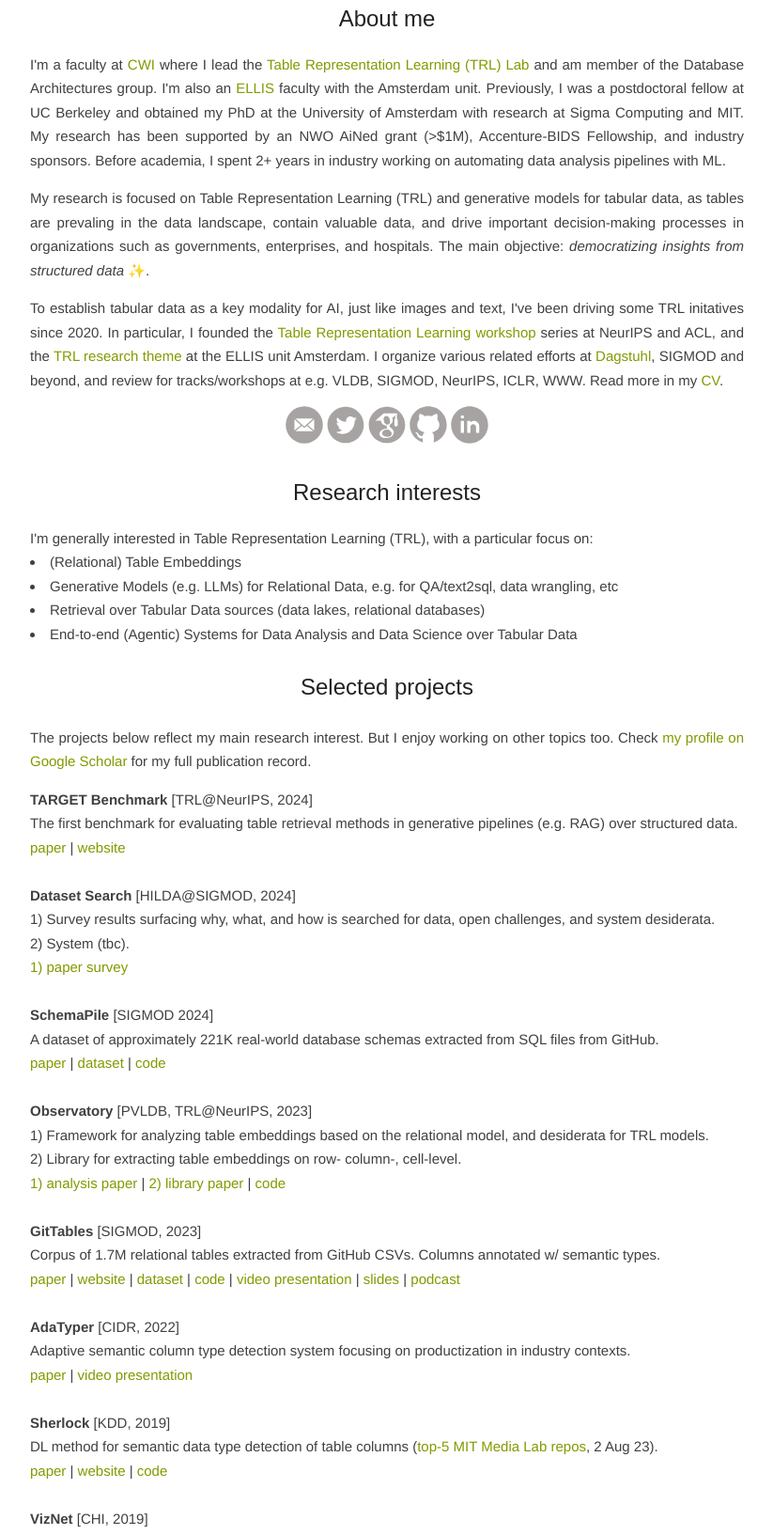
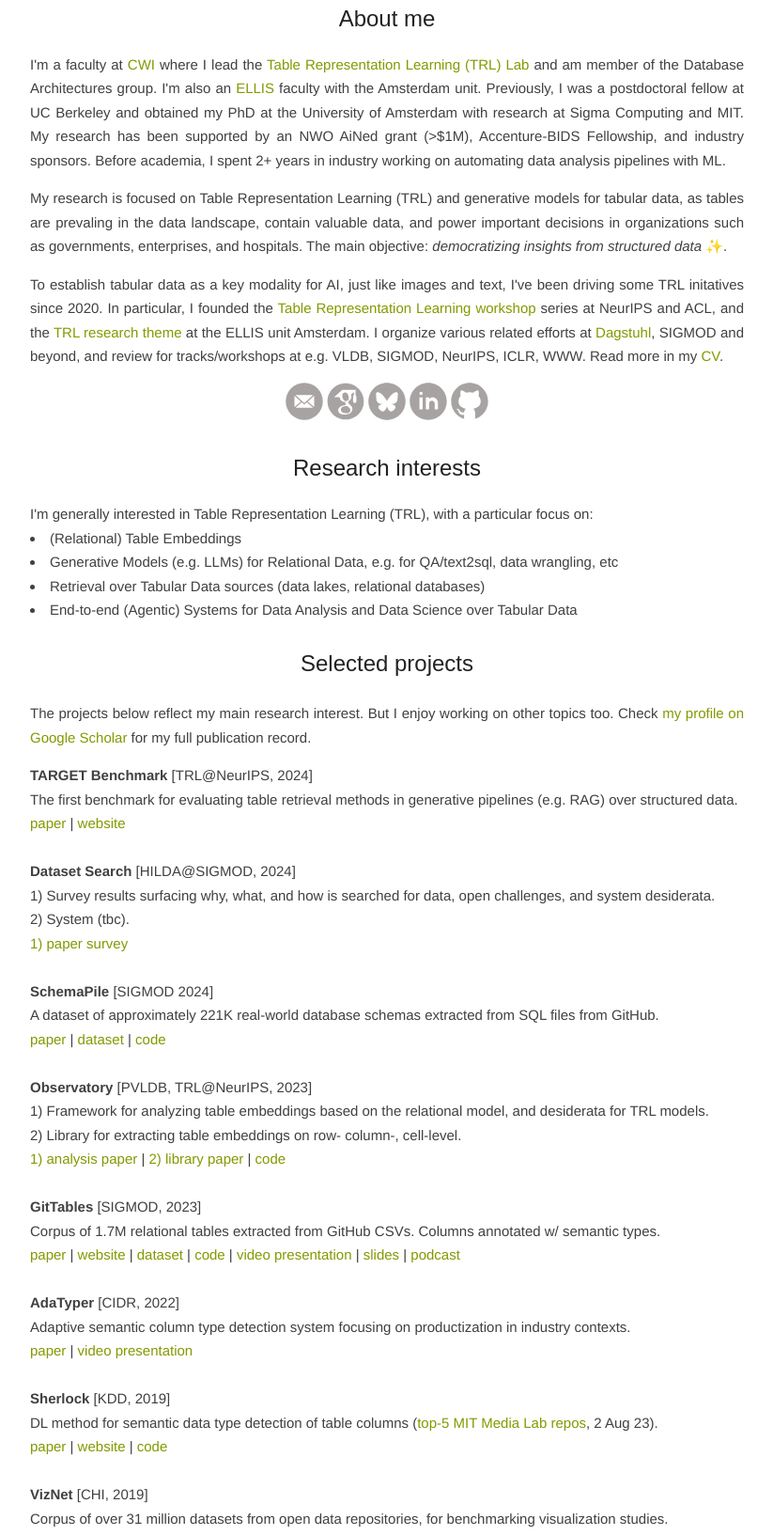
Before and after one commit to madelonhulsebos/madelonhulsebos.github.io, a Jekyll site: the page built from index.html, in a window 1280 px wide, cut to the strip 272-1905 px from the top of the page. Shown: the whole strip at 94% size, without its empty margins (228-1051 px from the left). Built offline with Jekyll 4.4.1, drawn with Linux system fonts in a browser that asks for light colours; the list of posts is cut into pages by our own code.

Commit message:
add bsky

```diff
--- a/_config.yml
+++ b/_config.yml
@@ -13,7 +13,7 @@ footer-links:
   email: madelon@berkeley.edu
   github: madelonhulsebos
   linkedin: madelonhulsebos
-  twitter: MadelonHulsebos
+  bluesky: madelonhulsebos.bsky.social
   googlescholar: 6IWQn2EAAAAJ
 
 # Used for Sitemap.xml and your RSS feed
--- a/_includes/svg-icons.html
+++ b/_includes/svg-icons.html
@@ -1,6 +1,6 @@
 
 {% if site.footer-links.email %}<a href="mailto:{{ site.footer-links.email }}" target="_blank"><i class="svg-icon email" target="_blank"></i></a>{% endif %}
-{% if site.footer-links.twitter %}<a href="https://www.twitter.com/{{ site.footer-links.twitter }}" target="_blank"><i class="svg-icon twitter"></i></a>{% endif %}
 {% if site.footer-links.googlescholar %}<a href="https://scholar.google.com/citations?user={{ site.footer-links.googlescholar }}" target="_blank"><i class="svg-icon googlescholar"></i></a>{% endif %}
+{% if site.footer-links.bluesky %}<a href="https://bsky.app/profile/{{ site.footer-links.bluesky }}" target="_blank"><i class="svg-icon bluesky"></i></a>{% endif %}
+{% if site.footer-links.linkedin %}<a href="https://www.linkedin.com/in/{{ site.footer-links.linkedin }}" target="_blank"><i class="svg-icon linkedin"></i></a>{% endif %}
 {% if site.footer-links.github %}<a href="https://github.com/{{ site.footer-links.github }}" target="_blank"><i class="svg-icon github"></i></a>{% endif %}
-{% if site.footer-links.linkedin %}<a href="https://www.linkedin.com/in/{{ site.footer-links.linkedin }}" target="_blank"><i class="svg-icon linkedin"></i></a>{% endif %}
--- a/_layouts/post.html
+++ b/_layouts/post.html
@@ -27,10 +27,6 @@ layout: default
     {{ content }}
   </div>
 
-  <div>
-    <p><span class="share-box">Share:</span> <a href="http://twitter.com/share?text={{ page.title }}&url={{site.url}}{{page.url}}" target="_blank">Twitter</a>
-  </div>
-
   <!--<div class="date">
     Written on {{ page.date | date: "%B %e, %Y" }}
   </div>-->
--- a/_sass/_svg-icons.scss
+++ b/_sass/_svg-icons.scss
@@ -4,7 +4,7 @@
   display: inline-block;
 
   &.email         { background-image: url(icons/email.svg); }
-  &.twitter       { background-image: url(icons/twitter.svg); }
+  &.bluesky       { background-image: url(icons/bluesky.svg); }
   &.github        { background-image: url(icons/github.svg); }
   &.linkedin      { background-image: url(icons/linkedin.svg); }
   &.googlescholar	{ background-image: url(icons/scholar.svg); }
--- a/index.html
+++ b/index.html
@@ -20,7 +20,7 @@ layout: default
   I'm a faculty at <a href="https://www.cwi.nl/en/" target="blank">CWI</a> where I lead the <a href="{{ site.baseurl }}/trl-lab">Table Representation Learning (TRL) Lab</a> and am member of the Database Architectures group. I'm also an <a href="https://ellis.eu/" target="blank">ELLIS</a> faculty with the Amsterdam unit.
   Previously, I was a postdoctoral fellow at UC Berkeley and obtained my PhD at the University of Amsterdam with research at Sigma Computing and MIT. My research has been supported by an NWO AiNed grant (>$1M), Accenture-BIDS Fellowship, and industry sponsors. Before academia, I spent 2+ years in industry working on automating data analysis pipelines with ML.
   <p>
-  My research is focused on Table Representation Learning (TRL) and generative models for tabular data, as tables are prevaling in the data landscape, contain valuable data, and drive important decision-making processes in organizations such as governments, enterprises, and hospitals.
+  My research is focused on Table Representation Learning (TRL) and generative models for tabular data, as tables are prevaling in the data landscape, contain valuable data, and power important decisions in organizations such as governments, enterprises, and hospitals.
   The main objective: <i>democratizing insights from structured data</i> ✨.
   </p>
   <p>
```
Also changed, not shown: assets/icons/bluesky.svg (added), assets/icons/twitter.svg (deleted).
